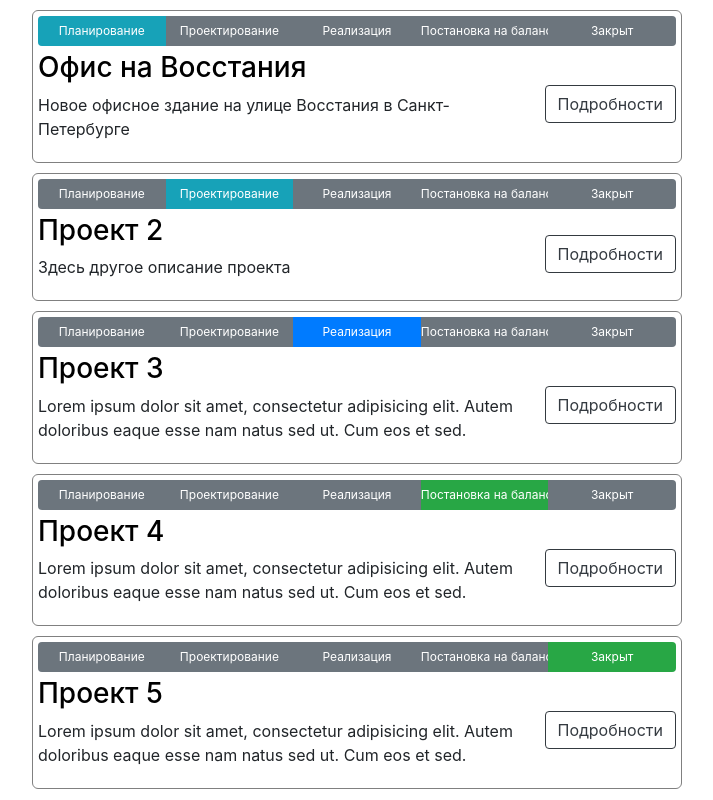
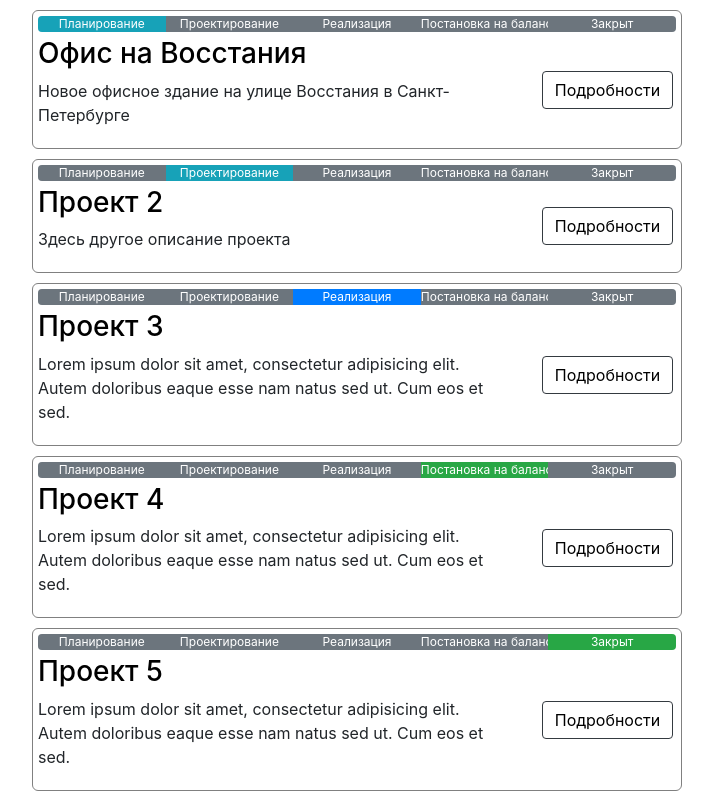
Before and after one commit to deim0707/sb-test, a React (Create React App) app: page /#/ in a window 1280 px wide. Shown: the whole page, without its empty margins (283-996 px from the left). Built offline with nearby package versions, Linux system fonts and the light colour scheme.

Commit message:
add some adaptive

```diff
--- a/public/index.html
+++ b/public/index.html
@@ -3,12 +3,6 @@
   <head>
     <meta charset="utf-8" />
     <meta name="viewport" content="width=device-width, initial-scale=1" />
-    <link
-            rel="stylesheet"
-            href="https://stackpath.bootstrapcdn.com/bootstrap/4.3.1/css/bootstrap.min.css"
-            integrity="sha384-ggOyR0iXCbMQv3Xipma34MD+dH/1fQ784/j6cY/iJTQUOhcWr7x9JvoRxT2MZw1T"
-            crossorigin="anonymous"
-    >
     <title>Test app</title>
   </head>
   <body>
--- a/src/Components/ProjectDetails/Details/Details.module.scss
+++ b/src/Components/ProjectDetails/Details/Details.module.scss
@@ -1,4 +1,4 @@
 .detailsWrapper {
-  width: 750px;
+  max-width: 750px;
   margin-top: 10px;
 }
--- a/src/Components/ProjectDetails/FactsAboutWorks/FactsAboutWorks.module.scss
+++ b/src/Components/ProjectDetails/FactsAboutWorks/FactsAboutWorks.module.scss
@@ -1,9 +1,12 @@
 .facts {
   margin-top: 20px;
 
+  table {
+    max-width: 97vw;
+  }
+
   .delete {
     cursor: pointer;
-
   }
 
 }
--- a/src/Components/ProjectDetails/FactsAboutWorks/FactsAboutWorks.tsx
+++ b/src/Components/ProjectDetails/FactsAboutWorks/FactsAboutWorks.tsx
@@ -5,8 +5,6 @@ import {deleteFactAboutWork} from "../../../Store/actions";
 import {findItemInState} from "../../../helpers";
 import Table from "react-bootstrap/Table";
 import trash from '../../../img/trash.svg'
-import Row from "react-bootstrap/Row";
-import Col from "react-bootstrap/Col";
 import style from "./FactsAboutWorks.module.scss";
 
 
@@ -41,10 +39,8 @@ const FactsAboutWorks: React.FC<Props> = ({id}) => {
 
     return (
 
-        <Row>
-            <Col>
         <div className={style.facts}>
-                    <Table striped bordered>
+            <Table striped bordered responsive className={'table-responsive responsive'}>
                 <thead>
                 <tr>
                     <td>№</td>
@@ -65,9 +61,7 @@ const FactsAboutWorks: React.FC<Props> = ({id}) => {
                                 <td>{item.title}</td>
                                 <td>{item.qt}</td>
                                 <td>{item.price}</td>
-                                        <td>
-                                            {returnDateString(item.date)}
-                                        </td>
+                                <td>{returnDateString(item.date)}</td>
                                 <td>{returnNameStatus(item.status)}</td>
                                 <td>
                                     <img
@@ -85,8 +79,6 @@ const FactsAboutWorks: React.FC<Props> = ({id}) => {
                 </tbody>
             </Table>
         </div>
-            </Col>
-        </Row>
 
     )
 }
--- a/src/Components/ProjectDetails/FormDetailsProject/FormDetailsProject.tsx
+++ b/src/Components/ProjectDetails/FormDetailsProject/FormDetailsProject.tsx
@@ -58,23 +58,23 @@ const FormDetailsProject: React.FC<Props> = ({id}) => {
             </Row>
 
             <Row>
-                <Col>
+                <Col lg={6} md={6} sm={12}>
                     <Input type={'number'} label={'Колличество:'} value={quantity} onChange={setQuantity}
                            placeholder={'Введите колличество'}/>
                 </Col>
-                <Col>
+                <Col lg={6} md={6} sm={12}>
                     <Input type={'number'} label={'Цена:'} value={price} onChange={setPrice}
                            placeholder={'Введите цену'}/>
                 </Col>
             </Row>
 
             <Row>
-                <Col>
+                <Col lg={6} md={6} sm={12}>
                     <Input className={style.longLabel} type={'date'} label={'Крайний срок:'} value={finishDate
                     } onChange={setFinishDate}/>
 
                 </Col>
-                <Col>
+                <Col lg={6} md={6} sm={12}>
                     <SelectInput label={'Статус:'} valueProgress={status} onChange={setStatus}/>
                 </Col>
             </Row>
--- a/src/Components/ProjectDetails/HeaderDetails/HeaderDetails.module.scss
+++ b/src/Components/ProjectDetails/HeaderDetails/HeaderDetails.module.scss
@@ -2,7 +2,7 @@
   margin-bottom: 20px;
 
   a {
-    color: inherit;
     text-decoration: none;
+    color: #007bff;
   }
 }
--- a/src/Components/ProjectDetails/HeaderDetails/HeaderDetails.tsx
+++ b/src/Components/ProjectDetails/HeaderDetails/HeaderDetails.tsx
@@ -3,7 +3,6 @@ import {Link, useHistory} from "react-router-dom";
 import {useSelector} from "react-redux";
 import {ProjectItemType} from "../../../Store/types";
 import ButtonGroup from "react-bootstrap/ButtonGroup";
-import Button from "react-bootstrap/Button";
 import style from './HeaderDetails.module.scss'
 
 
@@ -42,9 +41,9 @@ const HeaderDetails: React.FC<Props> = ({id}) => {
 
     return (
         <ButtonGroup aria-label="Basic example" className={style.headerDetails}>
-            <Button variant="outline-primary"><Link to={'/'}>На главную</Link></Button>
-            <Button variant="outline-primary"><Link to={prewPage()}>Назад</Link></Button>
-            <Button variant="outline-primary"><Link to={nextPage()}>Вперёд</Link></Button>
+            <Link to={'/'} className={'btn btn-outline-primary'}>На главную</Link>
+            <Link to={prewPage()} className={'btn btn-outline-primary'}>Назад</Link>
+            <Link to={nextPage()} className={'btn btn-outline-primary'}>Вперёд</Link>
         </ButtonGroup>
 
     )
--- a/src/Components/ProjectsList/ProjectItem/ProjectItem.module.scss
+++ b/src/Components/ProjectsList/ProjectItem/ProjectItem.module.scss
@@ -1,5 +1,6 @@
 .projectItem {
-  width: 650px;
+  max-width: 650px;
+  margin: 0 auto;
   margin-top: 10px;
   border: 1px solid gray;
   border-radius: 6px;
@@ -13,9 +14,19 @@
 
   .description {
     margin-top: 5px;
+    align-items: center;
 
-    display: flex;
-    justify-content: space-between;
+    h3 {
+      a:hover {
+        color: inherit;
+      }
+    }
+
+    .buttonWrapper, {
+      display: flex;
+      justify-content: center;
+
+    }
 
     p {
       overflow: auto;
@@ -28,6 +39,8 @@
 
       a {
         color: inherit;
+        width: 100%;
+        height: 100%;
       }
     }
   }
--- a/src/Components/ProjectsList/ProjectItem/ProjectItem.tsx
+++ b/src/Components/ProjectsList/ProjectItem/ProjectItem.tsx
@@ -2,7 +2,8 @@ import React from "react";
 import {Link} from "react-router-dom";
 import {ProjectItemType} from '../../../Store/types';
 import Progress from "../Progress/Progress";
-import Button from "react-bootstrap/Button";
+import Row from "react-bootstrap/Row";
+import Col from "react-bootstrap/Col";
 import style from './ProjectItem.module.scss'
 
 interface Props {
@@ -13,19 +14,24 @@ const ProjectItem: React.FC<Props> = ({project}) => {
 
     return (
         <section className={style.projectItem}>
-            <Progress progress={project.progress}/>
+            <Row>
+                <Col lg={12} sm={12}>
+                    <Progress progress={project.progress}/>
+                </Col>
+            </Row>
 
+            <Row className={style.description}>
+                <Col lg={9} md={9} sm={12} className={style.titleDescriptionWrapper}>
+                    <div>
+                        <h3><Link to={`/projects/${project.id}`}>{project.title}</Link></h3>
+                        <p>{project.description}</p>
+                    </div>
+                </Col>
+                <Col lg={3} md={3} sm={12} className={style.buttonWrapper}>
+                    <Link to={`/projects/${project.id}`} className={'btn btn-outline-dark'}>Подробности</Link>
+                </Col>
 
-            <div className={style.description}>
-                <div>
-                    <h3><Link to={`/projects/${project.id}`}>{project.title}</Link></h3>
-
-                    <p>{project.description}</p>
-                </div>
-                <Button variant="outline-dark">
-                    <Link to={`/projects/${project.id}`}>Подробности</Link>
-                </Button>
-            </div>
+            </Row>
         </section>
     )
 }
--- /dev/null
+++ b/src/Components/ProjectsList/Projects/Projects.module.scss
@@ -0,0 +1,3 @@
+.projects {
+  width: 100%;
+}
--- a/src/Components/ProjectsList/Projects/Projects.tsx
+++ b/src/Components/ProjectsList/Projects/Projects.tsx
@@ -2,6 +2,7 @@ import React from "react";
 import ProjectItem from "../ProjectItem/ProjectItem";
 import {useSelector} from "react-redux";
 import {ProjectItemType} from "../../../Store/types";
+import style from './Projects.module.scss'
 
 
 const Projects: React.FC = () => {
@@ -9,9 +10,9 @@ const Projects: React.FC = () => {
     const projects: ProjectItemType[] = useSelector((state: ProjectItemType[]) => state)
 
     return (
-        <section>
+        <div className={style.projects}>
             {projects.map((project: ProjectItemType): JSX.Element => <ProjectItem key={project.id} project={project}/>)}
-        </section>
+        </div>
     )
 }
 
--- a/src/index.tsx
+++ b/src/index.tsx
@@ -3,7 +3,7 @@ import ReactDOM from 'react-dom';
 import App from './Components/App/App';
 import {Provider} from 'react-redux/';
 import store from "./Store/store";
-
+import 'bootstrap/dist/css/bootstrap.min.css';
 
 ReactDOM.render(
     <React.StrictMode>
```
Also changed, not shown: 11 other files (tests, documents, lock files or other folders). Lines whose indentation alone changed are shown as unchanged.
